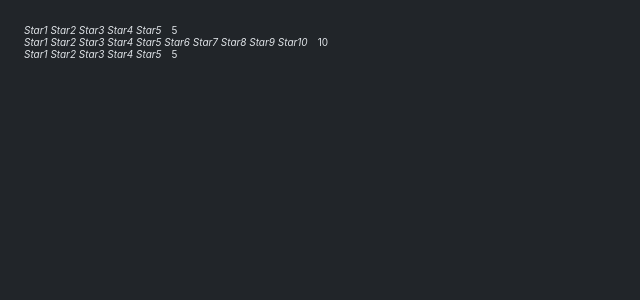
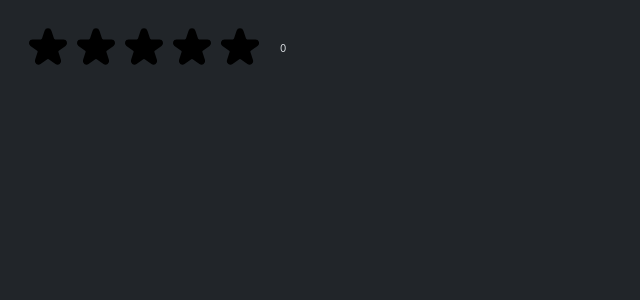
Before and after one commit to lunadiotic/popmovie-src, a React (Create React App) app: page / in a window 1280 px wide. Shown: the top 300 px of the page, without its empty margins (0-640 px from the left). Built offline with nearby package versions, Linux system fonts and the light colour scheme.

Commit message:
menapilkan bintang untuk rating

```diff
--- a/src/StarRating.js
+++ b/src/StarRating.js
@@ -1,34 +1,88 @@
-import React from "react";
+import { useState } from "react";
 
 const containerStyle = {
   display: "flex",
   alignItems: "center",
-  gap: "10px",
+  gap: "16px",
 };
 
-const starStyle = {
-  color: "yellow",
-  fontSize: "4px",
+const containerStarStyle = {
+  display: "flex",
 };
 
 const textStyle = {
-  lineHeight: "0",
+  lineHeight: "1",
   margin: "0",
 };
 
-function StarRating({ max = 5 }) {
+export default function StarRating({ max = 5 }) {
+  const [rating, setRating] = useState(0);
+  function handleRating(rating) {
+    setRating(rating);
+  }
   return (
     <div style={containerStyle}>
-      <div className={starStyle}>
+      <div style={containerStarStyle}>
         {Array.from({ length: max }, (_, i) => (
-          <span key={i}>
-            <i className="fa fa-star">{`Star${i + 1} `}</i>
-          </span>
+          <Star key={i} onRate={() => handleRating(i + 1)} />
         ))}
       </div>
-      <p style={textStyle}>{max}</p>
+      <p style={textStyle}>{rating}</p>
     </div>
   );
 }
 
-export default StarRating;
+const starStyle = {
+  width: "48px",
+  height: "48px",
+  display: "block",
+  cursor: "pointer",
+};
+
+function Star({ onRate }) {
+  return (
+    <span role="button" style={starStyle} onClick={onRate}>
+      <svg
+        xmlns="http://www.w3.org/2000/svg"
+        viewBox="0 0 20 20"
+        fill="#000"
+        stroke="#000"
+      >
+        <path d="M9.049 2.927c.3-.921 1.603-.921 1.902 0l1.07 3.292a1 1 0 00.95.69h3.462c.969 0 1.371 1.24.588 1.81l-2.8 2.034a1 1 0 00-.364 1.118l1.07 3.292c.3.921-.755 1.688-1.54 1.118l-2.8-2.034a1 1 0 00-1.175 0l-2.8 2.034c-.784.57-1.838-.197-1.539-1.118l1.07-3.292a1 1 0 00-.364-1.118L2.98 8.72c-.783-.57-.38-1.81.588-1.81h3.461a1 1 0 00.951-.69l1.07-3.292z" />
+      </svg>
+    </span>
+  );
+}
+
+/*
+FULL STAR
+
+<svg
+  xmlns="http://www.w3.org/2000/svg"
+  viewBox="0 0 20 20"
+  fill="#000"
+  stroke="#000"
+>
+  <path
+    d="M9.049 2.927c.3-.921 1.603-.921 1.902 0l1.07 3.292a1 1 0 00.95.69h3.462c.969 0 1.371 1.24.588 1.81l-2.8 2.034a1 1 0 00-.364 1.118l1.07 3.292c.3.921-.755 1.688-1.54 1.118l-2.8-2.034a1 1 0 00-1.175 0l-2.8 2.034c-.784.57-1.838-.197-1.539-1.118l1.07-3.292a1 1 0 00-.364-1.118L2.98 8.72c-.783-.57-.38-1.81.588-1.81h3.461a1 1 0 00.951-.69l1.07-3.292z"
+  />
+</svg>
+
+
+EMPTY STAR
+
+<svg
+  xmlns="http://www.w3.org/2000/svg"
+  fill="none"
+  viewBox="0 0 24 24"
+  stroke="#000"
+>
+  <path
+    strokeLinecap="round"
+    strokeLinejoin="round"
+    strokeWidth="{2}"
+    d="M11.049 2.927c.3-.921 1.603-.921 1.902 0l1.519 4.674a1 1 0 00.95.69h4.915c.969 0 1.371 1.24.588 1.81l-3.976 2.888a1 1 0 00-.363 1.118l1.518 4.674c.3.922-.755 1.688-1.538 1.118l-3.976-2.888a1 1 0 00-1.176 0l-3.976 2.888c-.783.57-1.838-.197-1.538-1.118l1.518-4.674a1 1 0 00-.363-1.118l-3.976-2.888c-.784-.57-.38-1.81.588-1.81h4.914a1 1 0 00.951-.69l1.519-4.674z"
+  />
+</svg>
+
+*/
--- a/src/index.js
+++ b/src/index.js
@@ -9,7 +9,5 @@
   <React.StrictMode>
     {/* <App /> */}
     <StarRating max={5} />
-    <StarRating max={10} />
-    <StarRating />
   </React.StrictMode>
 );
```
